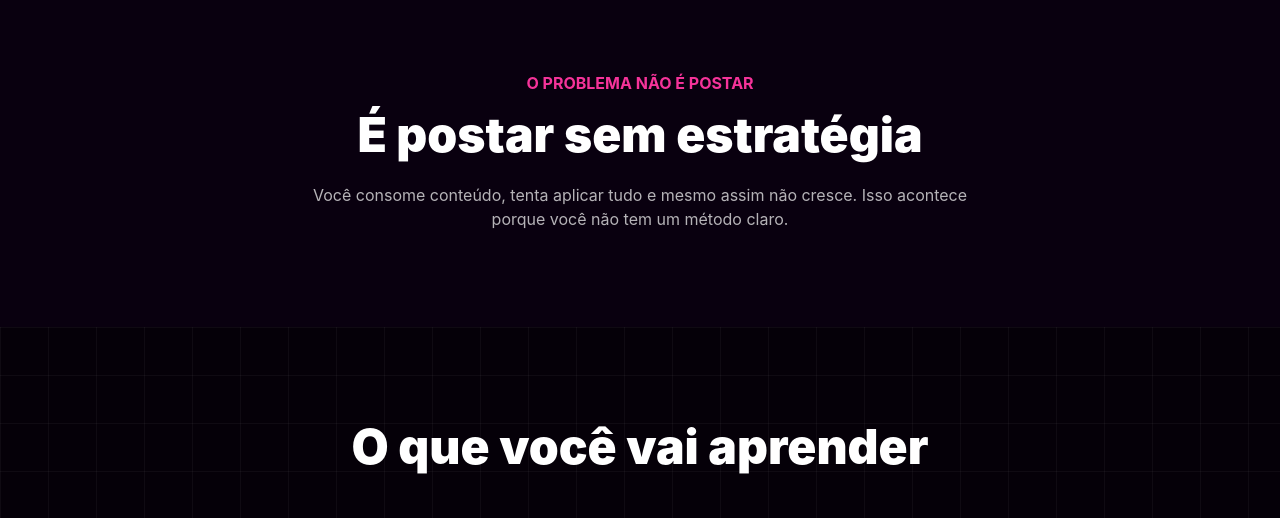
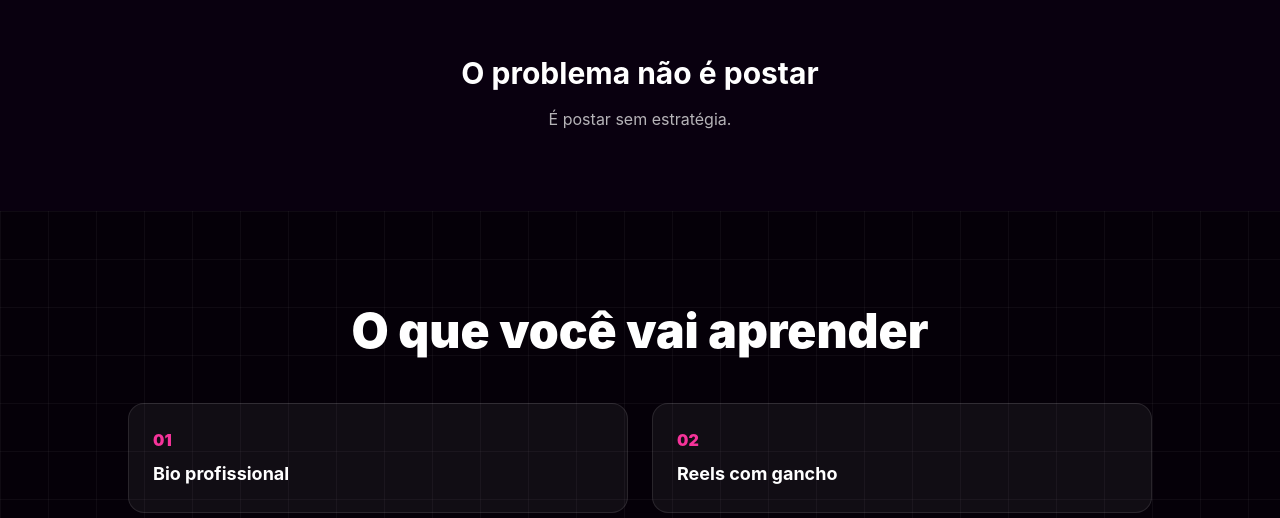
Before and after one commit to marianozyzz/zorygym, a React (Vite) app: page / in a window 1280 px wide. Shown: the part 825-1343 px from the top of the page. Built offline with nearby package versions, Linux system fonts and the light colour scheme.

Commit message:
Update ProblemSection.jsx

```diff
--- a/src/sections/ProblemSection.jsx
+++ b/src/sections/ProblemSection.jsx
@@ -1,11 +1,8 @@
 export default function ProblemSection() {
   return (
-    <section className="px-6 py-24 bg-[#09000f] text-center">
-      <p className="text-pink-500 font-bold uppercase">O problema não é postar</p>
-      <h2 className="text-3xl md:text-5xl font-black mt-4">É postar sem estratégia</h2>
-      <p className="mt-6 text-white/70 max-w-2xl mx-auto">
-        Você consome conteúdo, tenta aplicar tudo e mesmo assim não cresce. Isso acontece porque você não tem um método claro.
-      </p>
+    <section className="py-20 text-center bg-[#09000f]">
+      <h2 className="text-3xl font-bold">O problema não é postar</h2>
+      <p className="mt-4 text-white/70">É postar sem estratégia.</p>
     </section>
   )
 }
```
